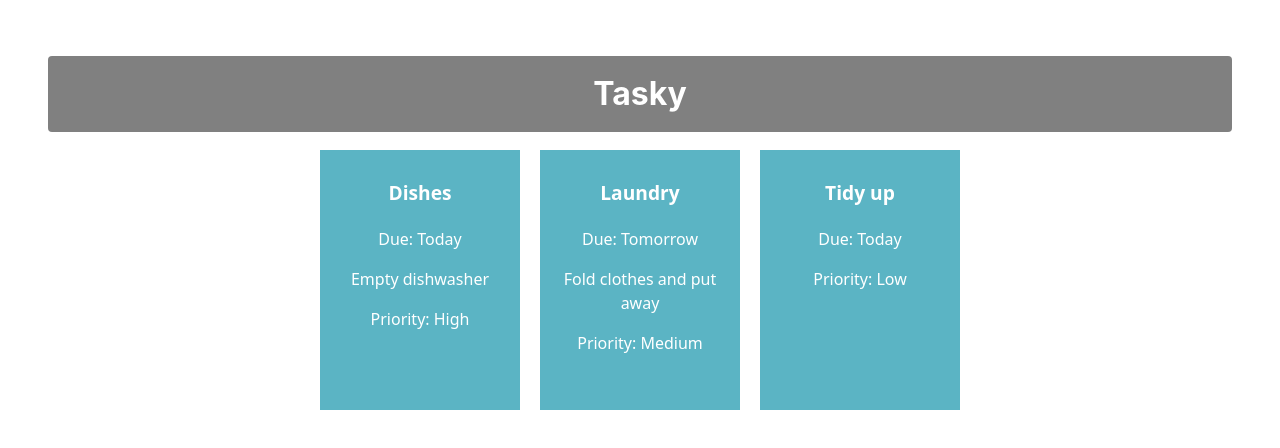
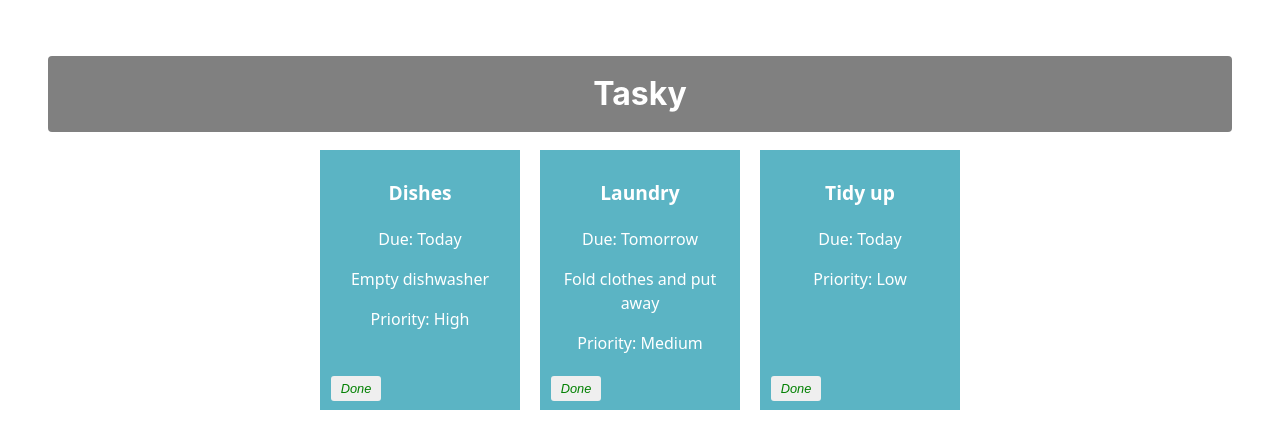
Before and after one commit to karinagassanova/react-basics-labs, a React (Vite) app in the folder webapp2/: page / in a window 1280 px wide. Shown: the top 448 px of the page. Built offline with nearby package versions, Linux system fonts and the light colour scheme.

Commit message:
Mark task as done

```diff
--- a/webapp2/src/App.css
+++ b/webapp2/src/App.css
@@ -40,3 +40,20 @@
   font-weight: bold;
   font-size: 1.2em;
 }
+
+button {
+  border: none;
+  border-radius: 3px;
+  font-style: italic;
+  font-size: 0.8em;
+  margin: 4px 6px;
+  width: 50px;
+  height: 25px;
+}
+
+.doneButton {
+  position: absolute;
+  bottom: 5px;
+  left: 5px;
+  color: green;
+}
--- a/webapp2/src/App.jsx
+++ b/webapp2/src/App.jsx
@@ -3,24 +3,33 @@
 import Task from './components/Task';
 
 function App() {
-  const [ taskState ] = useState({
+  const [taskState, setTaskState] = useState({
     tasks: [
-      { id: 1, title:"Dishes", description: "Empty dishwasher", deadline: "Today", priority: "High" },
-      { id: 2, title: "Laundry", description: "Fold clothes and put away", deadline: "Tomorrow", priority: "Medium" },
-      { id: 3, title: "Tidy up", deadline: "Today", priority: "Low" }
+      { id: 1, title:"Dishes", description: "Empty dishwasher", deadline: "Today", priority: "High", done: false },
+      { id: 2, title: "Laundry", description: "Fold clothes and put away", deadline: "Tomorrow", priority: "Medium", done: false },
+      { id: 3, title: "Tidy up", deadline: "Today", priority: "Low", done: false }
     ]
   });
+
+  const doneHandler = (taskIndex) => {
+    const tasks = [...taskState.tasks];
+    tasks[taskIndex].done = !tasks[taskIndex].done;
+    setTaskState({ tasks });
+    console.log(`${taskIndex} ${tasks[taskIndex].done}`);
+  };
 
   return (
     <div className="container">
       <h1>Tasky</h1>
-      {taskState.tasks.map((task) => (
+      {taskState.tasks.map((task, index) => (
         <Task
           key={task.id}
           title={task.title}
           description={task.description}
           deadline={task.deadline}
           priority={task.priority}
+          markDone={() => doneHandler(index)}
+          done={task.done}
         />
       ))}
     </div>
--- a/webapp2/src/components/Task.jsx
+++ b/webapp2/src/components/Task.jsx
@@ -2,11 +2,12 @@
 
 const Task = (props) => {
   return (
-    <div className="card">
+    <div className="card" style={{backgroundColor: props.done ? 'lightgrey' : '#5bb4c4'}}>
       <p className="title">{props.title}</p>
       <p>Due: {props.deadline}</p>
       <p>{props.description}</p>
       <p>Priority: {props.priority}</p>
+      <button onClick={props.markDone} className='doneButton'>Done</button>
     </div>
   )
 }
```
